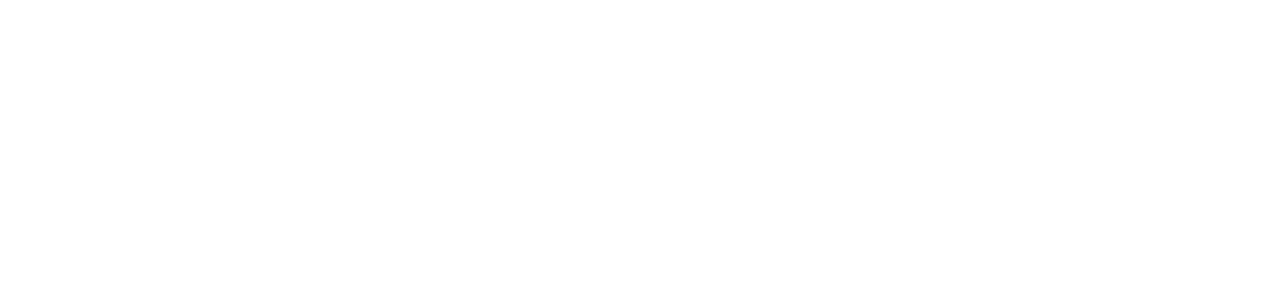
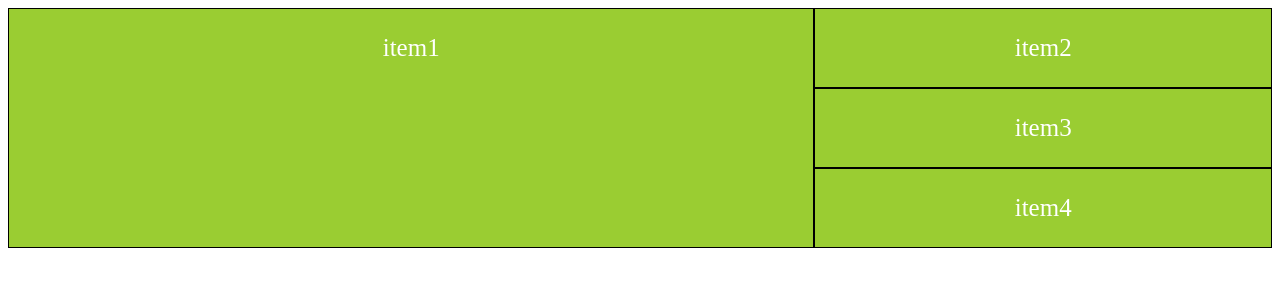
Before and after one commit to Yashar-Talat/FrontStar-CssGrid-FlexBox-Term3, a plain HTML site: page Css-Grid/Section-7/Grid.html in a window 1280 px wide. Drawn offline with Linux system fonts and the light colour scheme.

Commit message:
grid-template-areas

```diff
--- a/Css-Grid/Section-7/Grid.css
+++ b/Css-Grid/Section-7/Grid.css
@@ -0,0 +1,18 @@
+.first-item {
+    grid-area: myItem;
+}
+
+.grid-container {
+    display: grid;
+    background-color: yellow;
+    color: white;
+    width: 100%;
+    grid-template-areas: 'myItem myItem .' 'myItem myItem .' 'myItem myItem .';
+  }
+  .grid-item {
+    background-color: yellowgreen;
+    border: 1px solid black;
+    padding: 25px;
+    font-size: 25px;
+    text-align: center;
+  }
--- a/Css-Grid/Section-7/Grid.html
+++ b/Css-Grid/Section-7/Grid.html
@@ -8,6 +8,12 @@
     <link rel="stylesheet" href="Grid.css">
 </head>
 <body>
-
+    <div class="grid-container">
+        <div class="grid-item first-item">item1</div>
+        <div class="grid-item">item2</div>
+        <div class="grid-item">item3</div>
+        <div class="grid-item">item4</div>
+        <!-- <div class="grid-item">item5</div> -->
+    </div>
 </body>
 </html>
```
